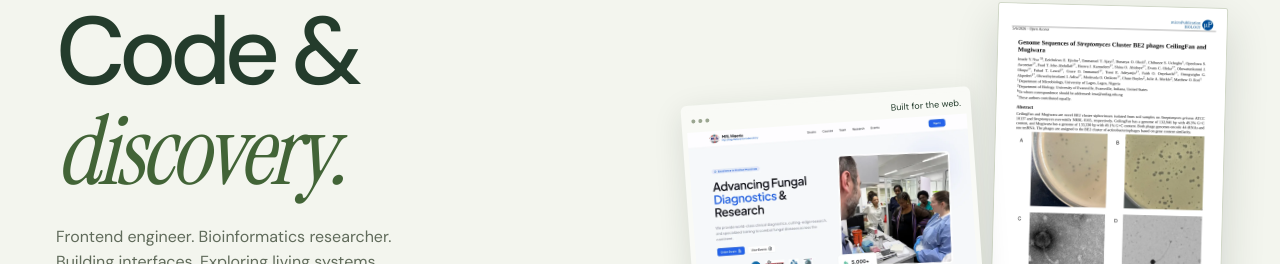
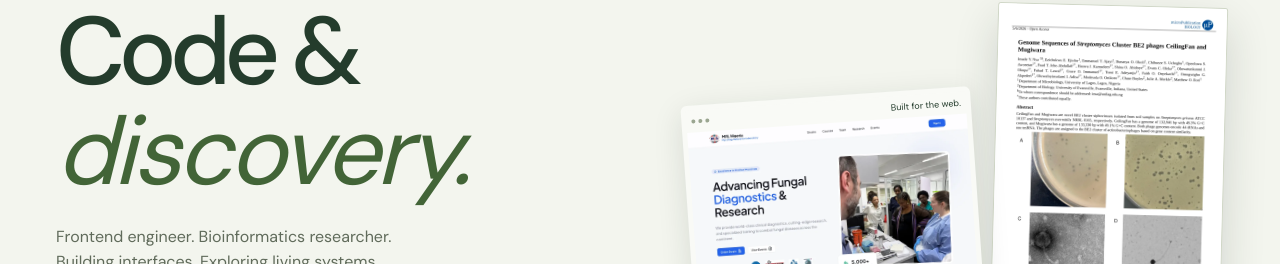
Before and after one commit to Iam-tomiwa/my-portfolio, a Next.js app: page / in a window 1280 px wide. Shown: the part 158-422 px from the top of the page. Built offline with nearby package versions, Linux system fonts and the light colour scheme; no server answers.

Commit message:
fix: remove editorial font

```diff
--- a/src/app/globals.css
+++ b/src/app/globals.css
@@ -199,7 +199,6 @@ h2 {
 }
 h1 em,
 h2 em {
-  font-family: var(--font-editorial);
   font-weight: 400;
   letter-spacing: -0.035em;
 }
```
